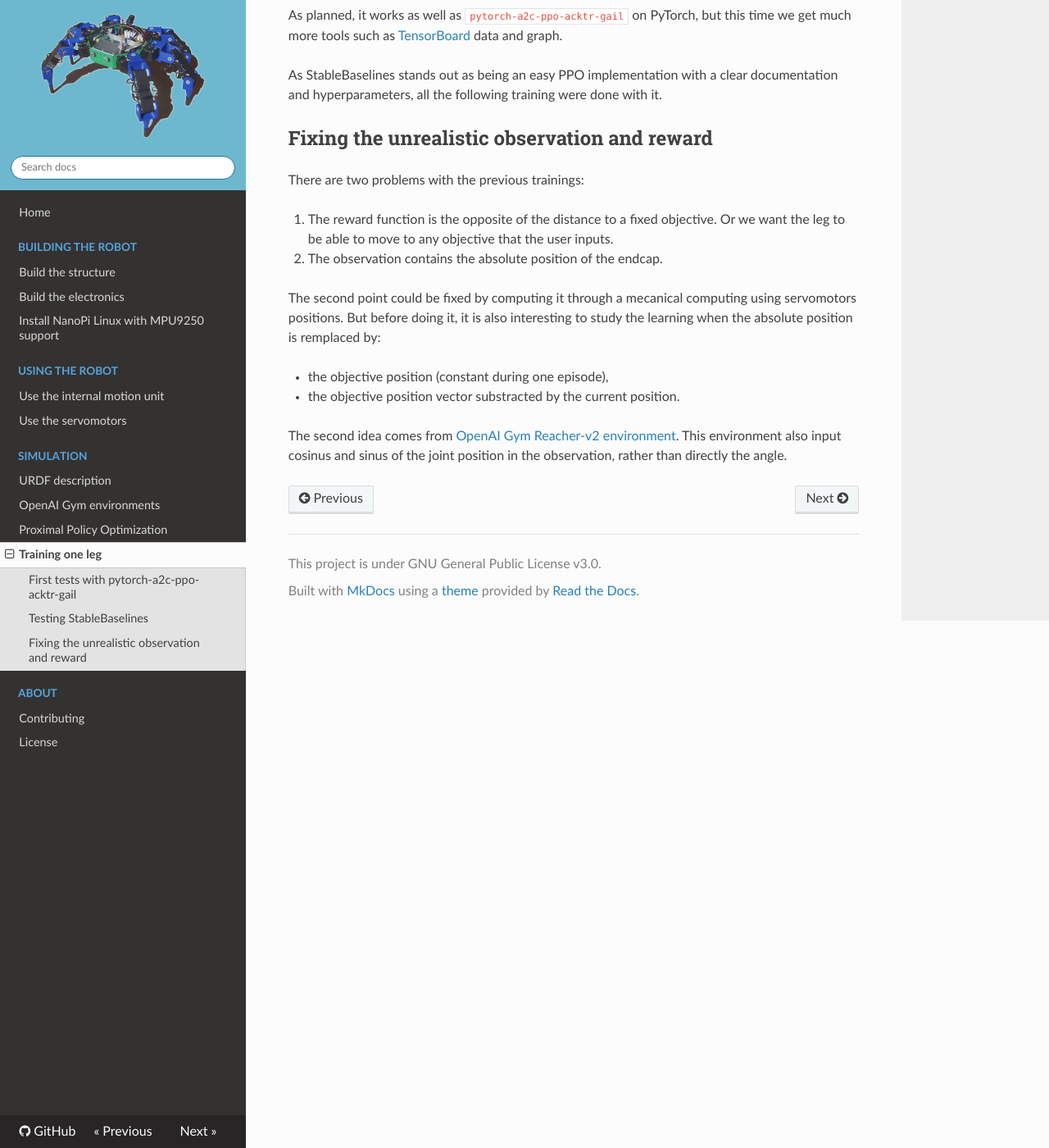
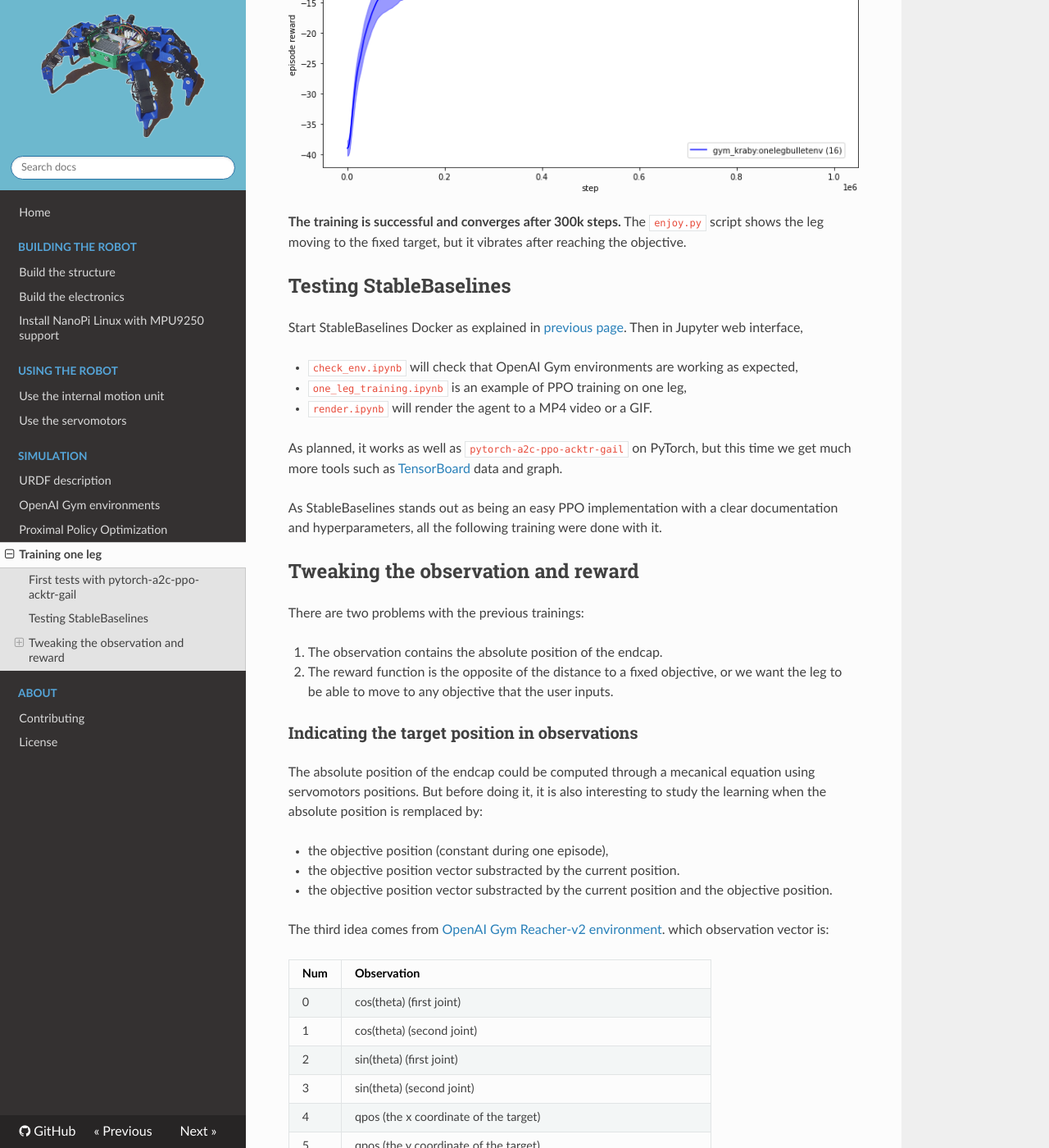
Before and after one commit to erdnaxe/kraby, an MkDocs documentation site: the page built from docs/training_one_leg.md, in a window 1280 px wide and 1400 px high, scrolled down 2018 px. Shown: the whole window at 82% size. Built offline with MkDocs 1.6.1, drawn with Linux system fonts in a browser that asks for light colours; nearby versions of some CDN libraries; some of the changed text lies outside the part shown.

Commit message:
Docs: give observation vector

````diff
--- a/docs/training_one_leg.md
+++ b/docs/training_one_leg.md
@@ -6,6 +6,7 @@
 The environment resets the leg to a random position.
 The agent has to command each servomotors
 to move the endcap to the objective (visualized by the cross).
+
 ```Python
 # Reset all joint using normal distribution
 for j in self.joint_list:
@@ -14,6 +15,23 @@
 ```
 
 ![One leg environment](img/one_leg_env.png)
+
+The initial observation vector used is:
+
+| Num | Observation                                 |
+| --- | ------------------------------------------- |
+| 0   | position (first joint)                      |
+| 1   | velocity (first joint)                      |
+| 2   | torque (first joint)                        |
+| 3   | position (first joint)                      |
+| 4   | velocity (first joint)                      |
+| 5   | torque (first joint)                        |
+| 6   | position (first joint)                      |
+| 7   | velocity (first joint)                      |
+| 8   | torque (first joint)                        |
+| 9   | the x-axis component of the endcap position |
+| 10  | the y-axis component of the endcap position |
+| 11  | the z-axis component of the endcap position |
 
 **Note**: Some early tests were done on StableBaselines3
 but as the library is currently being developed,
@@ -28,7 +46,6 @@
 **Important**: The reward function is only using the distance to a **fixed** objective,
 and the observation contains the position, velocity and torque of each servomotors
 and also **the absolute position of the endcap** of the leg.
-_This agent is trained on an unrealistic environment._
 
 ![Training results](img/training_one_leg_pytorch-a2c-ppo-acktr-gail.png)
 
@@ -53,25 +70,39 @@
 with a clear documentation and hyperparameters,
 all the following training were done with it.
 
-## Fixing the unrealistic observation and reward
+## Tweaking the observation and reward
 
 There are two problems with the previous trainings:
 
-1.  The reward function is the opposite of the distance to a fixed objective.
-    Or we want the leg to be able to move to any objective that the user inputs.
+1.  The observation contains the absolute position of the endcap.
 
-2.  The observation contains the absolute position of the endcap.
+2.  The reward function is the opposite of the distance to a fixed objective,
+    or we want the leg to be able to move to any objective that the user inputs.
 
-The second point could be fixed by computing
-it through a mecanical computing using servomotors positions.
+### Indicating the target position in observations
+
+The absolute position of the endcap could be computed through a mecanical equation using servomotors positions.
 But before doing it, it is also interesting to study the learning when
 the absolute position is remplaced by:
 
 -   the objective position (constant during one episode),
 -   the objective position vector substracted by the current position.
+-   the objective position vector substracted by the current position and the objective position.
 
-The second idea comes from
+The third idea comes from
 [OpenAI Gym Reacher-v2 environment](https://github.com/openai/gym/wiki/Reacher-v2).
-This environment also input cosinus and sinus
-of the joint position in the observation,
-rather than directly the angle.
+which observation vector is:
+
+| Num | Observation                                                         |
+| --- | ------------------------------------------------------------------- |
+| 0   | cos(theta) (first joint)                                            |
+| 1   | cos(theta) (second joint)                                           |
+| 2   | sin(theta) (first joint)                                            |
+| 3   | sin(theta) (second joint)                                           |
+| 4   | qpos (the x coordinate of the target)                               |
+| 5   | qpos (the y coordinate of the target)                               |
+| 6   | qvel (the velocity of the fingertip in the x direction)             |
+| 7   | qvel (the velocity of the fingertip in the y direction)             |
+| 8   | the x-axis component of the vector from the target to the fingertip |
+| 9   | the y-axis component of the vector from the target to the fingertip |
+| 10  | the z-axis component of the vector from the target to the fingertip |
````
